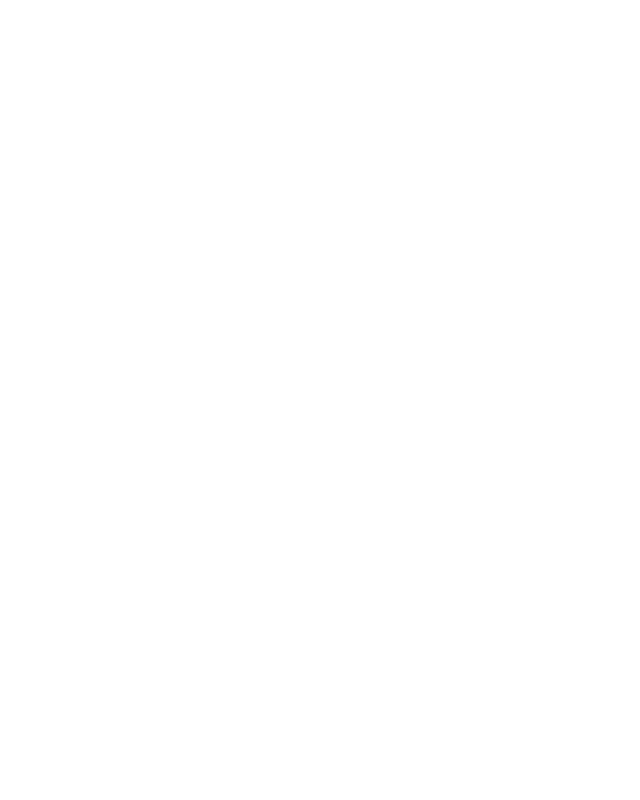
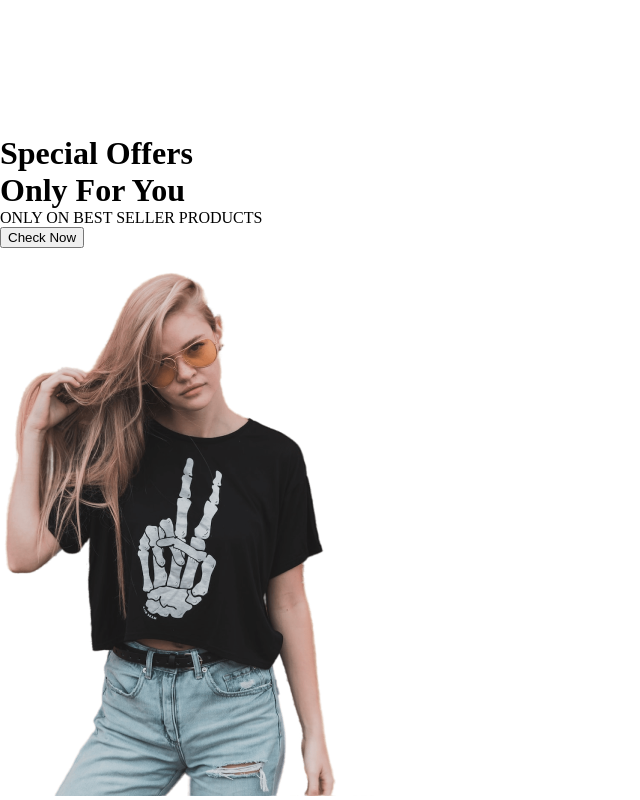
Before and after one commit to Kanchan012/E-commerce-Website, a React (Vite) app in the folder Frontend/: page / in a window 1280 px wide. Shown: the part 1475-2275 px from the top of the page, without its empty margins (0-640 px from the left). Before the commit the page ends 1610 px from the top, so only its background shows below. Built offline with nearby package versions, Linux system fonts and the light colour scheme.

Commit message:
added code in offer.jsx for special offers with image and button

```diff
--- a/Frontend/src/Components/Offers/Offers.jsx
+++ b/Frontend/src/Components/Offers/Offers.jsx
@@ -1,9 +1,18 @@
 import "./Offers.css"
+import exclusive_image from "../assets/exclusive_image.png"
 
 const Offers = () => {
   return (
     <div>
-
+      <div className="offers-left">
+        <h1>Special Offers</h1>
+        <h1>Only For You</h1>
+        <p>ONLY ON BEST SELLER PRODUCTS</p>
+        <button>Check Now</button>
+      </div>
+      <div className="offers-right">
+        <img src={exclusive_image} alt="" />
+      </div>
     </div>
   )
 }
```
